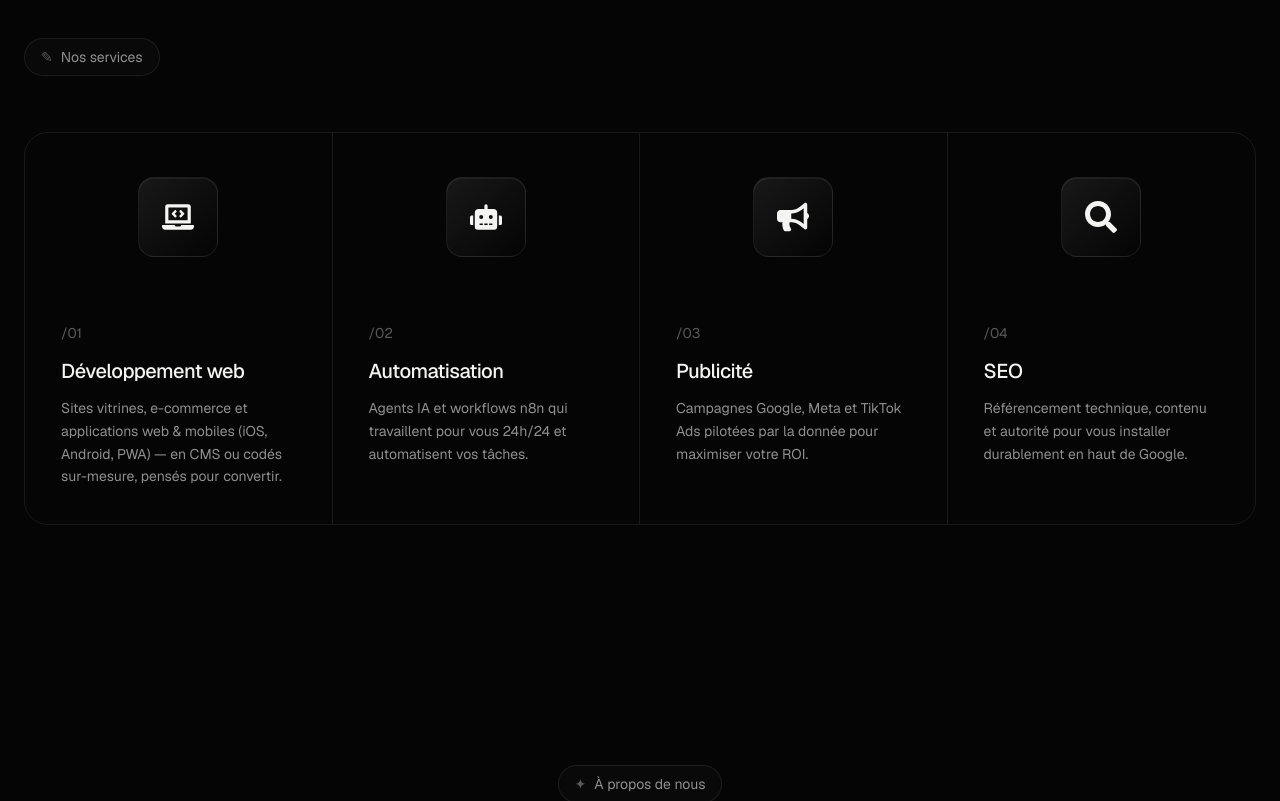
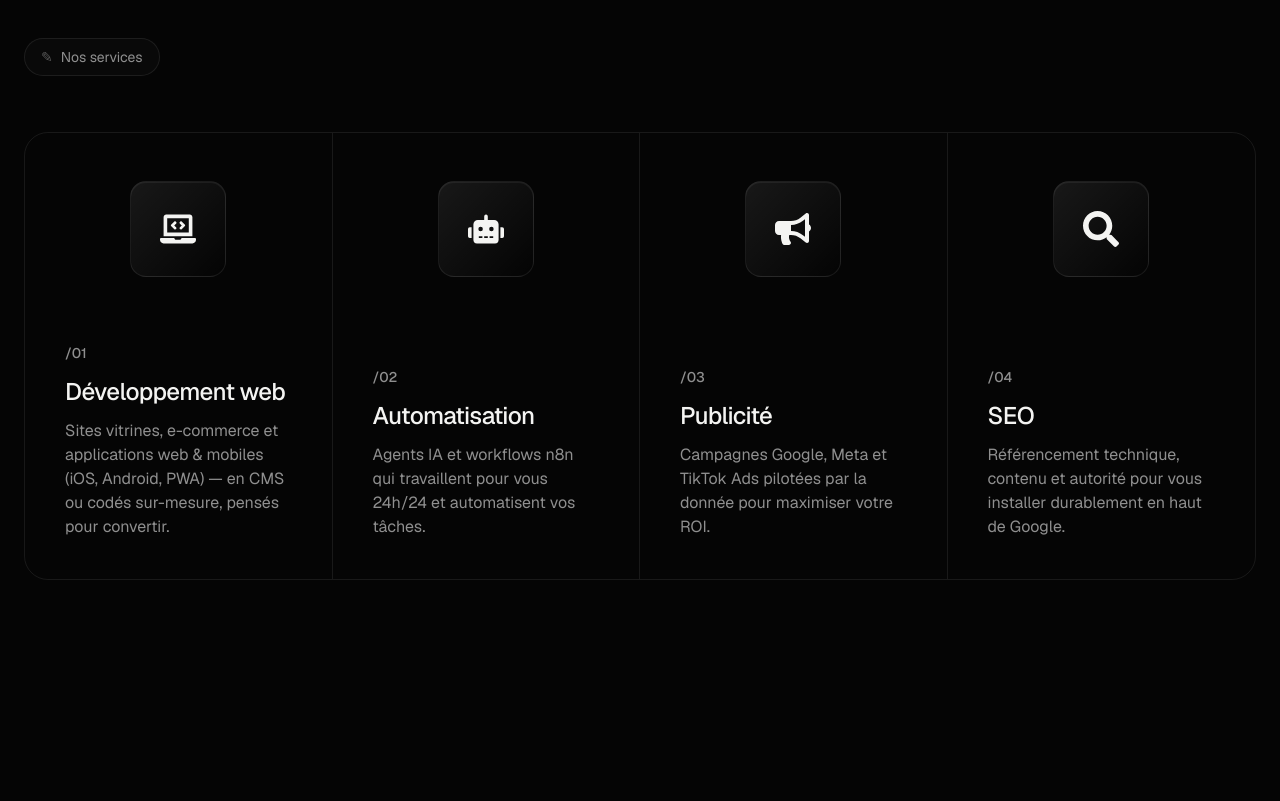
Before and after one commit to keviolabs-io/kebio-labs, a Next.js app: page / in a window 1280 px wide. Shown: the part 1000-1801 px from the top of the page. Built offline with nearby package versions, Linux system fonts and the light colour scheme.

Commit message:
Services: valeurs exactes du theme (titre 24px, desc 16px, cartes hautes, traits subtils)

```diff
--- a/components/home/Services.tsx
+++ b/components/home/Services.tsx
@@ -25,7 +25,7 @@ export default function Services() {
           initial="hidden"
           whileInView="show"
           viewport={{ once: true, margin: "-80px" }}
-          className="mt-14 grid grid-cols-1 divide-y divide-border overflow-hidden rounded-3xl border border-border sm:grid-cols-2 sm:divide-y-0 lg:grid-cols-4 lg:divide-x"
+          className="mt-14 grid grid-cols-1 divide-y divide-white/10 overflow-hidden rounded-3xl border border-white/10 sm:grid-cols-2 sm:divide-y-0 lg:grid-cols-4 lg:divide-x"
         >
           {services.items.map((s) => {
             const Icon = ICONS[s.icon] ?? FaLaptopCode;
@@ -33,16 +33,14 @@ export default function Services() {
               <motion.article
                 key={s.n}
                 variants={staggerItem}
-                className="group relative overflow-hidden p-8 lg:p-9"
+                className="group relative flex min-h-[440px] flex-col overflow-hidden p-8 lg:p-10"
               >
                 {/* Grille de points révélée au survol (dense en haut) */}
                 <div
                   className="pointer-events-none absolute inset-0 bg-dots opacity-0 transition-opacity duration-500 group-hover:opacity-100"
                   style={{
-                    maskImage:
-                      "linear-gradient(to bottom, black, transparent 75%)",
-                    WebkitMaskImage:
-                      "linear-gradient(to bottom, black, transparent 75%)",
+                    maskImage: "linear-gradient(to bottom, black, transparent 75%)",
+                    WebkitMaskImage: "linear-gradient(to bottom, black, transparent 75%)",
                   }}
                 />
                 {/* Léger éclaircissement (haut) au survol */}
@@ -50,20 +48,25 @@ export default function Services() {
                 {/* Liseré lumineux en haut au survol */}
                 <div className="pointer-events-none absolute inset-x-6 top-0 h-px bg-gradient-to-r from-transparent via-white/40 to-transparent opacity-0 transition-opacity duration-500 group-hover:opacity-100" />
 
-                {/* Contenu */}
-                <div className="relative">
-                  <div className="mb-14 flex h-24 items-center justify-center">
+                {/* Contenu : icône en haut, texte en bas */}
+                <div className="relative flex h-full flex-1 flex-col">
+                  <div className="flex justify-center pt-2">
                     <motion.div
                       whileHover={{ y: -4 }}
                       transition={{ duration: 0.4, ease: [0.22, 1, 0.36, 1] }}
-                      className="grid h-20 w-20 place-items-center rounded-2xl border border-border bg-gradient-to-br from-white/[0.08] to-transparent text-3xl text-foreground shadow-[inset_0_1px_0_rgba(255,255,255,0.06)]"
+                      className="grid h-24 w-24 place-items-center rounded-2xl border border-white/10 bg-gradient-to-br from-white/[0.08] to-transparent text-foreground shadow-[inset_0_1px_0_rgba(255,255,255,0.06)]"
                     >
-                      <Icon className="h-8 w-8" />
+                      <Icon className="h-9 w-9" />
                     </motion.div>
                   </div>
-                  <span className="text-sm text-muted-dark">{s.n}</span>
-                  <h3 className="mt-3 text-xl font-medium tracking-tight">{s.title}</h3>
-                  <p className="mt-3 text-sm leading-relaxed text-muted">{s.text}</p>
+
+                  <div className="mt-auto pt-16">
+                    <span className="text-sm font-medium text-muted">{s.n}</span>
+                    <h3 className="mt-3 text-2xl font-medium leading-[1.25] tracking-tight text-foreground">
+                      {s.title}
+                    </h3>
+                    <p className="mt-3 text-base leading-6 text-muted">{s.text}</p>
+                  </div>
                 </div>
               </motion.article>
             );
```
